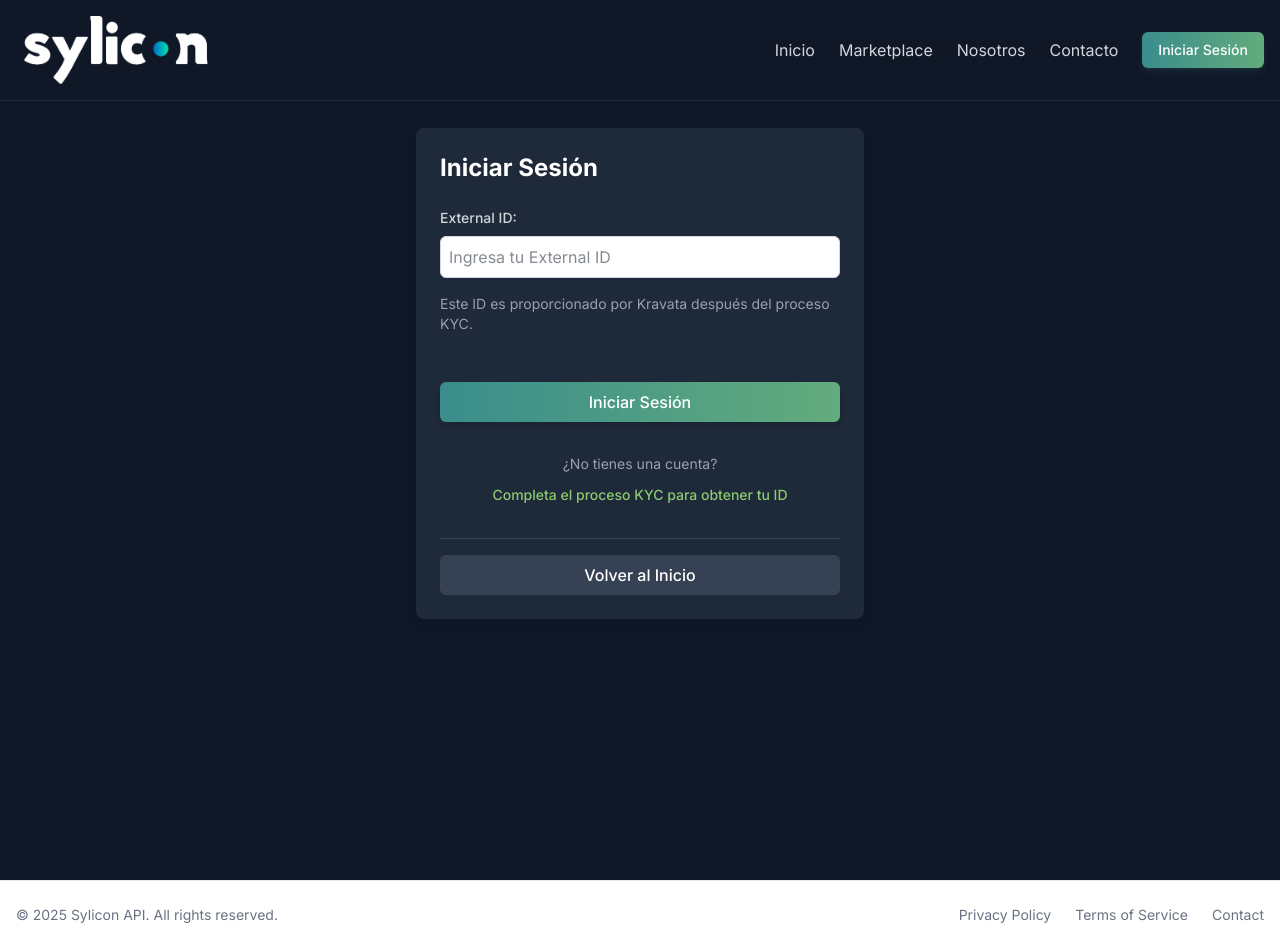
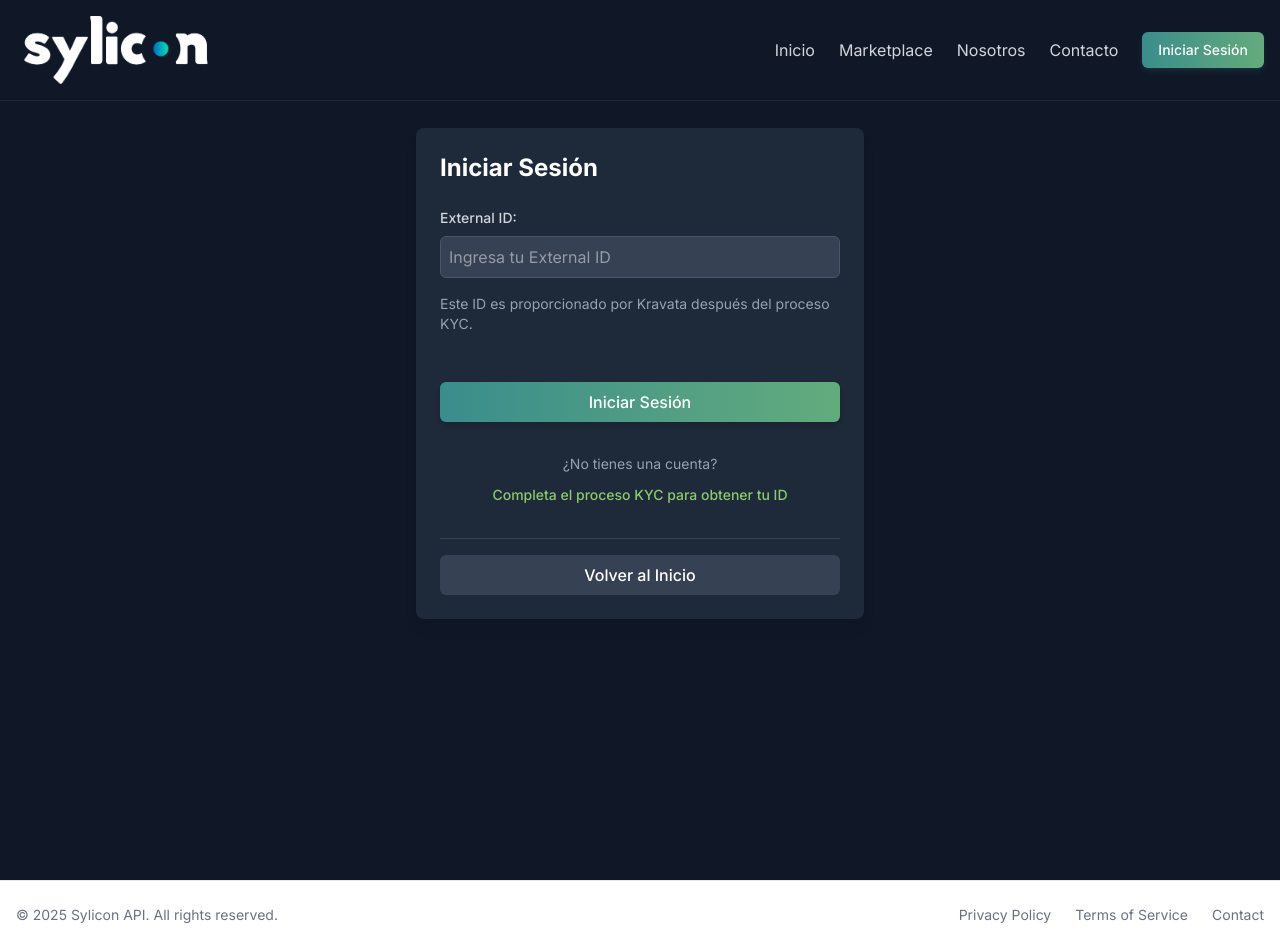
Before and after one commit to pablofelipe01/sylicon-kravata, a Next.js app: page /login in a window 1280 px wide. Built offline with nearby package versions, Linux system fonts and the light colour scheme.

Commit message:
fondo claro

```diff
--- a/src/app/components/ui/index.tsx
+++ b/src/app/components/ui/index.tsx
@@ -51,10 +51,10 @@ export const Button: React.FC<ButtonProps> = ({
   type = 'button',
   className = '',
 }) => {
-  // Mapeo de variantes a clases
+  // Mapeo de variantes a clases (siempre usando colores para tema oscuro)
   const variantClasses = {
     primary: 'bg-blue-600 hover:bg-blue-700 text-white',
-    secondary: 'bg-gray-200 dark:bg-gray-700 hover:bg-gray-300 dark:hover:bg-gray-600 text-gray-800 dark:text-gray-200',
+    secondary: 'bg-gray-700 hover:bg-gray-600 text-gray-200',
     success: 'bg-green-600 hover:bg-green-700 text-white',
     danger: 'bg-red-600 hover:bg-red-700 text-white',
     warning: 'bg-yellow-500 hover:bg-yellow-600 text-white',
@@ -96,7 +96,7 @@ export const Input: React.FC<InputProps> = ({
       {label && (
         <label
           htmlFor={id}
-          className="block text-sm font-medium mb-1 text-gray-700 dark:text-gray-300"
+          className="block text-sm font-medium mb-1 text-gray-300"
         >
           {label}
           {required && <span className="text-red-500 ml-1">*</span>}
@@ -110,9 +110,10 @@ export const Input: React.FC<InputProps> = ({
         disabled={disabled}
         placeholder={placeholder}
         className={`
-          w-full p-2 border border-gray-300 dark:border-gray-600 rounded-md
-          bg-white dark:bg-gray-700 text-gray-900 dark:text-gray-100
-          ${error ? 'border-red-500 dark:border-red-500' : ''}
+          w-full p-2 border border-gray-600 rounded-md
+          bg-gray-700 text-gray-100
+          ${error ? 'border-red-500' : ''}
+          focus:outline-none focus:ring-2 focus:ring-blue-500 focus:border-transparent
         `}
       />
       {error && (
@@ -133,8 +134,8 @@ export const Tab: React.FC<TabProps> = ({
     <button
       className={`py-2 px-3 font-medium text-xs sm:text-sm ${
         active
-          ? 'text-blue-600 border-b-2 border-blue-600 dark:text-blue-400 dark:border-blue-400'
-          : 'text-gray-500 hover:text-gray-700 dark:text-gray-400 dark:hover:text-gray-300'
+          ? 'text-blue-400 border-b-2 border-blue-400'
+          : 'text-gray-400 hover:text-gray-300'
       }`}
       onClick={onClick}
     >
@@ -150,7 +151,7 @@ export const Tabs: React.FC<TabsProps> = ({
   onTabChange
 }) => {
   return (
-    <div className="flex flex-wrap border-b border-gray-200 dark:border-gray-700 mb-4">
+    <div className="flex flex-wrap border-b border-gray-700 mb-4">
       {tabs.map((tab) => (
         <Tab
           key={tab.value}
@@ -170,7 +171,7 @@ export const Card: React.FC<{
   className?: string;
 }> = ({ children, className = '' }) => {
   return (
-    <div className={`bg-white dark:bg-gray-800 rounded-lg shadow-lg p-6 ${className}`}>
+    <div className={`bg-gray-800 rounded-lg shadow-lg p-6 ${className}`}>
       {children}
     </div>
   );
```
